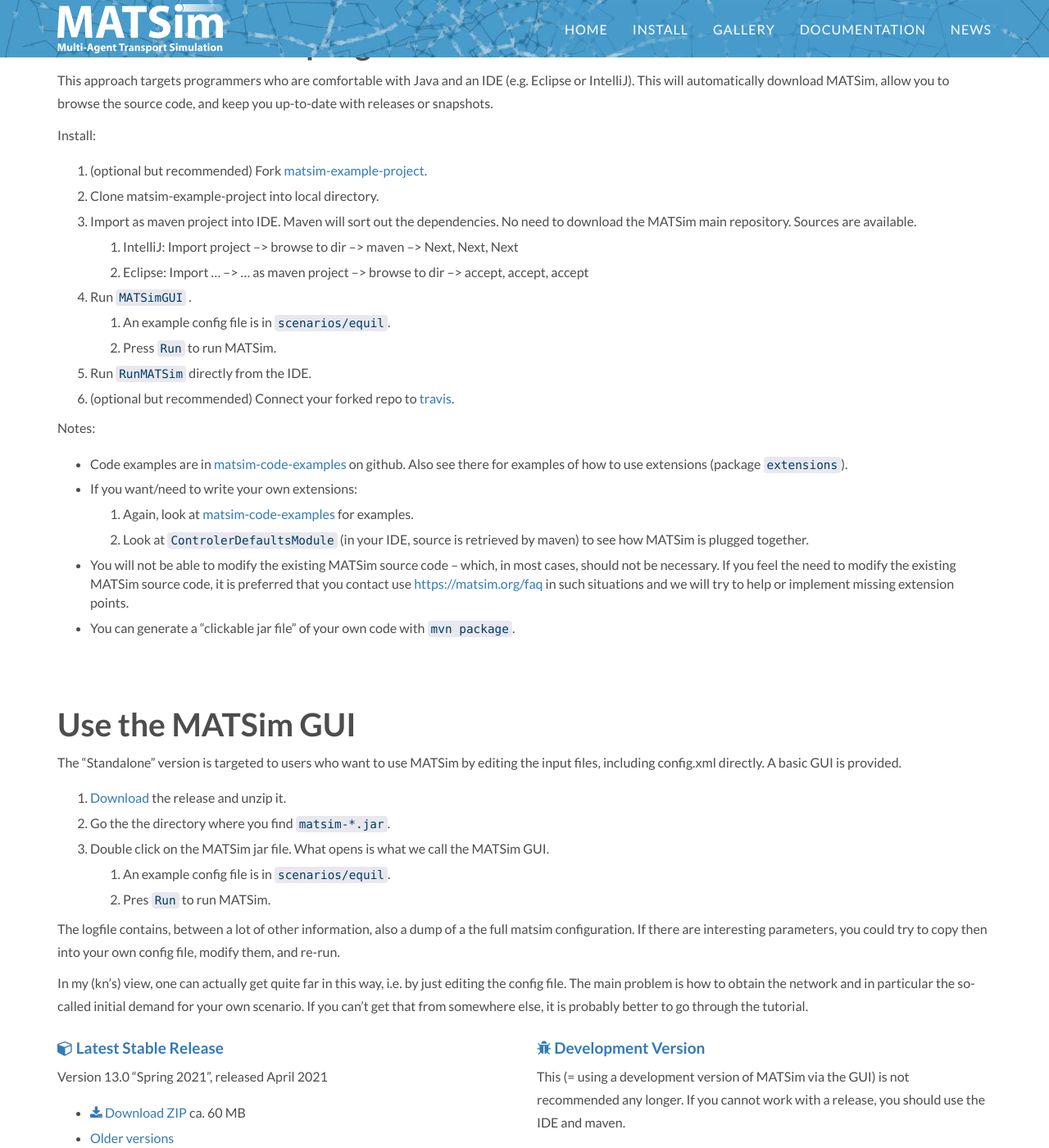
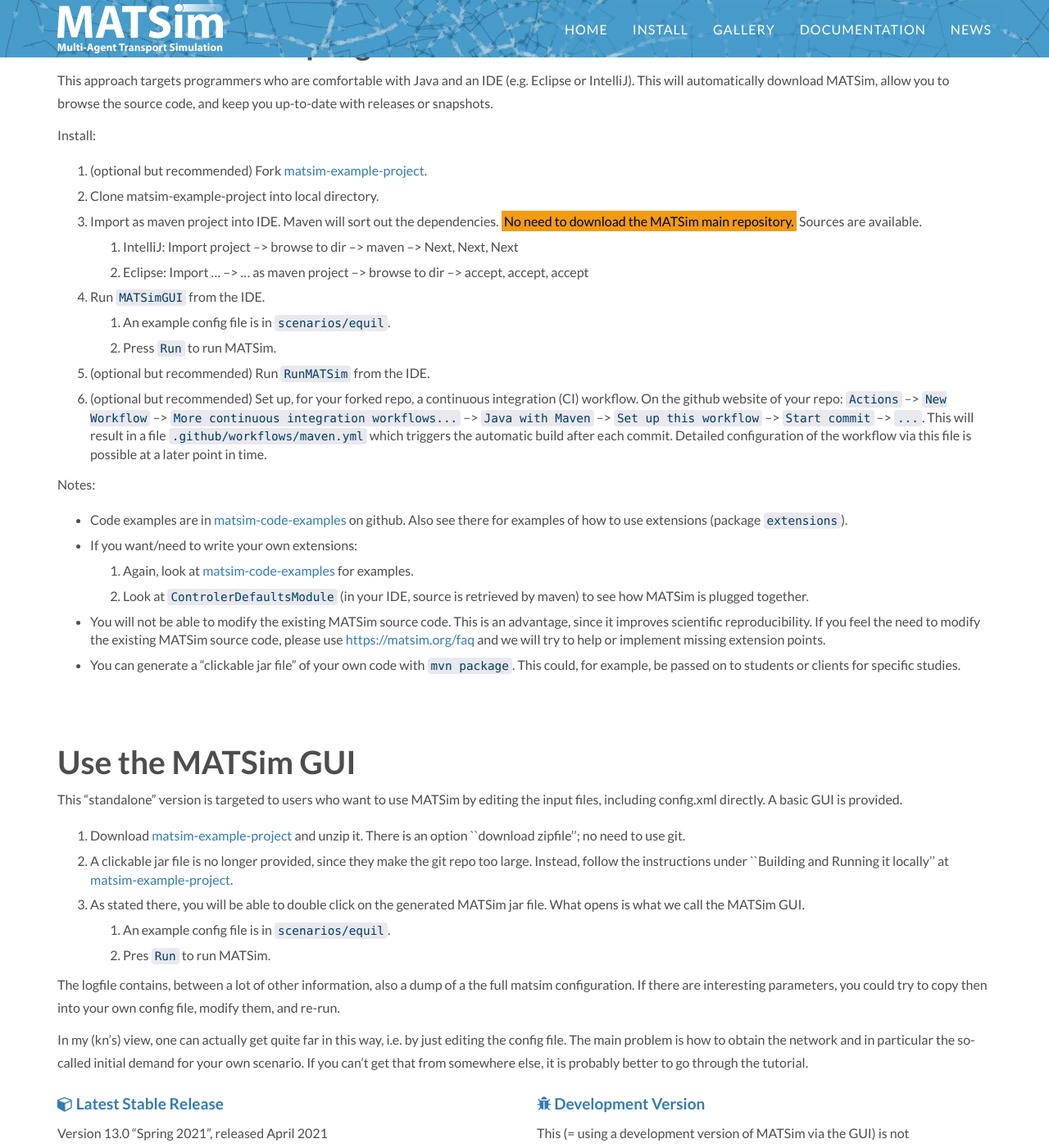
Before and after one commit to matsim-org/jekyll-website, a Jekyll site: the page built from downloads/index.md, in a window 1280 px wide and 1400 px high, scrolled down 494 px. Shown: the whole window at 82% size. Built offline with Jekyll 4.4.1, drawn with Linux system fonts in a browser that asks for light colours; some web fonts are replaced.

Commit message:
maintenance changes on install page

```diff
--- a/downloads/index.md
+++ b/downloads/index.md
@@ -29,14 +29,15 @@
 
 1. (optional but recommended) Fork [matsim-example-project](https://github.com/matsim-org/matsim-example-project).
 1. Clone matsim-example-project into local directory.
-1. Import as maven project into IDE. 	Maven will sort out the dependencies.  No need to download the MATSim main repository.  Sources are available.
+1. Import as maven project into IDE. 	Maven will sort out the dependencies.  <mark>No need to download the MATSim main repository.</mark>  Sources are available.
    1. IntelliJ: Import project --> browse to dir --> maven --> Next, Next, Next
    1. Eclipse: Import ... --> ... as maven project --> browse to dir --> accept, accept, accept
-1. Run `MATSimGUI` .
+1. Run `MATSimGUI` from the IDE.
    1. An example config file is in `scenarios/equil`.
    1. Press `Run` to run MATSim.
-1. Run `RunMATSim` directly from the IDE.
-1. (optional but recommended) Connect your forked repo to [travis](https://travis-ci.org).
+1. (optional but recommended) Run `RunMATSim` from the IDE.
+1. (optional but recommended) Set up, for your forked repo, a continuous integration (CI) workflow.  On the github website of your repo: `Actions` --> `New Workflow` --> `More continuous integration workflows...` --> `Java with Maven` --> `Set up this workflow` --> `Start commit` --> `...`.  This will result in a file `.github/workflows/maven.yml` which triggers the automatic build after each commit.  Detailed configuration of the workflow via this file is possible at a later point in time.
+<!-- 1. (optional but recommended) Connect your forked repo to [travis](https://travis-ci.org). -->
 <!-- 1. Consult [matsim-code-examples](https://github.com/matsim-org/matsim-code-examples). -->
 
 Notes:
@@ -45,8 +46,8 @@
 * If you want/need to write your own extensions:
 1. Again, look at [matsim-code-examples](https://github.com/matsim-org/matsim-code-examples) for examples.
 1. Look at `ControlerDefaultsModule` (in your IDE, source is retrieved by maven) to see how MATSim is plugged together.
-* You will not be able to modify the existing MATSim source code -- which, in most cases, should not be necessary. If you feel the need to modify the existing MATSim source code, it is preferred that you contact use [https://matsim.org/faq](https://matsim.org/faq) in such situations and we will try to help or implement missing extension points.
-* You can generate a "clickable jar file" of your own code with `mvn package`.
+* You will not be able to modify the existing MATSim source code.  This is an advantage, since it improves scientific reproducibility.  If you feel the need to modify the existing MATSim source code, please use [https://matsim.org/faq](https://matsim.org/faq) and we will try to help or implement missing extension points.
+* You can generate a "clickable jar file" of your own code with `mvn package`.  This could, for example, be passed on to students or clients for specific studies.
 
 <!-- ### MATSim-example-project on GitHub -->
 
@@ -65,11 +66,11 @@
 # &nbsp; {#gui}
 # Use the MATSim GUI
 
-The "Standalone" version is targeted to users who want to use MATSim by editing the input files, including config.xml directly. A basic GUI is provided.
+This "standalone" version is targeted to users who want to use MATSim by editing the input files, including config.xml directly. A basic GUI is provided.
 
-1. [Download](/downloads) the release and unzip it.
-1. Go the the directory where you find `matsim-*.jar`.
-1. Double click on the MATSim jar file.  What opens is what we call the MATSim GUI.
+1. Download [matsim-example-project](https://github.com/matsim-org/matsim-example-project) and unzip it. There is an option ``download zipfile''; no need to use git.
+1. A clickable jar file is no longer provided, since they make the git repo too large.  Instead, follow the instructions under ``Building and Running it locally'' at [matsim-example-project](https://github.com/matsim-org/matsim-example-project).
+1. As stated there, you will be able to double click on the generated MATSim jar file.  What opens is what we call the MATSim GUI.
 	1. An example config file is in `scenarios/equil`.
 	1. Pres `Run` to run MATSim.
 
```
